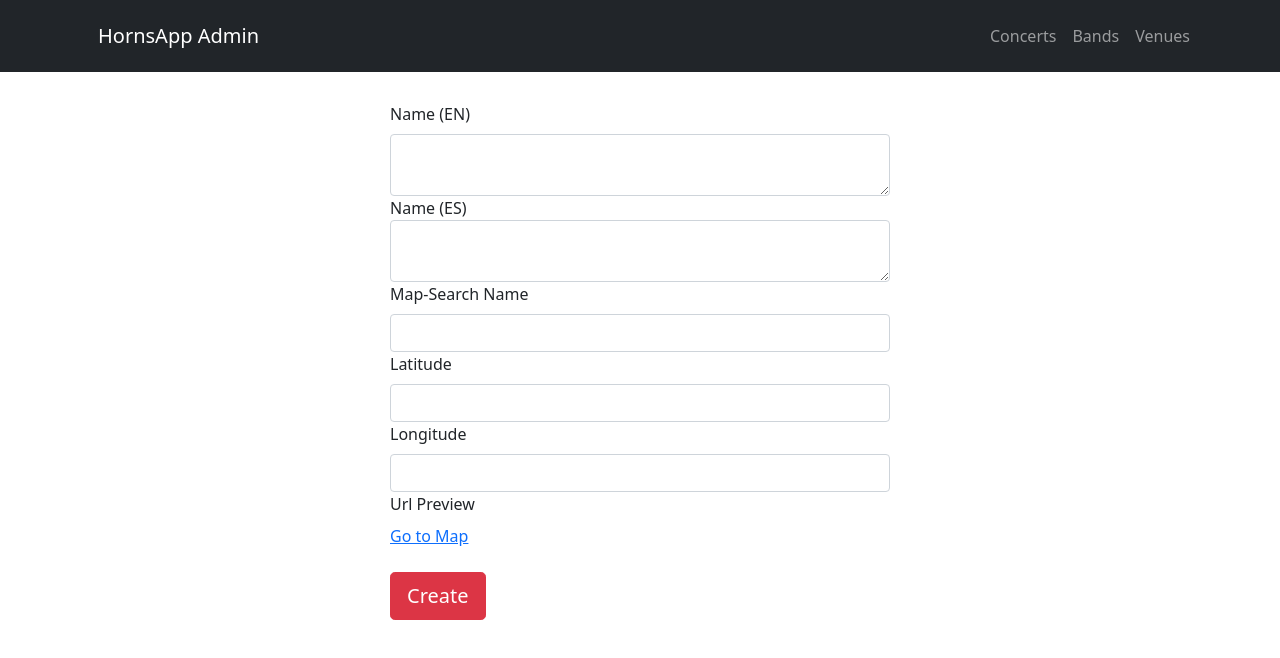
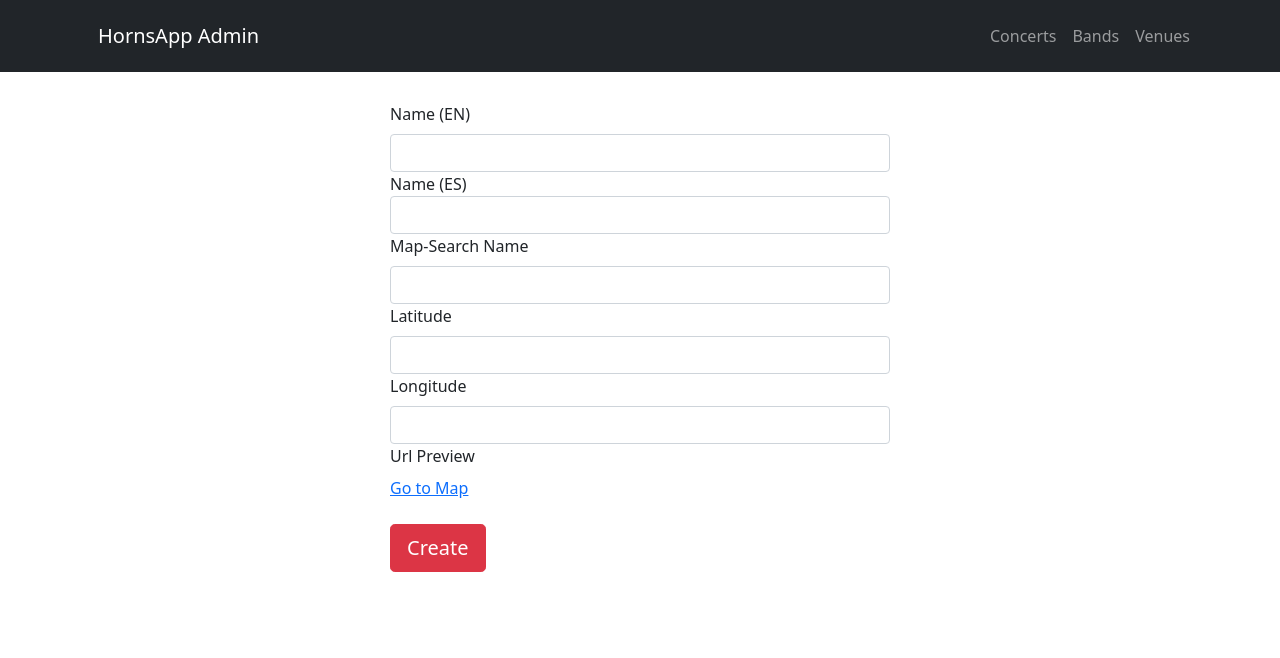
Before and after one commit to Yesferal/HornsApp-React, a React (Create React App) app: page /create-venue in a window 1280 px wide. Shown: the top 658 px of the page. Built offline with nearby package versions, Linux system fonts and the light colour scheme; no server answers.

Commit message:
Fix Venue form

```diff
--- a/src/presentation/components/venue/VenueForm.js
+++ b/src/presentation/components/venue/VenueForm.js
@@ -43,7 +43,6 @@ const VenueForm = (props) => {
                         <FormLabel for="name.en">Name (EN)</FormLabel>
                         <Field name="name.en"
                             type="text"
-                            as="textarea"
                             className="form-control" />
                         <ErrorMessage
                             name="name.en"
@@ -55,7 +54,6 @@ const VenueForm = (props) => {
                         <label htmlFor="name.es">Name (ES)</label>
                         <Field name="name.es"
                             type="text"
-                            as="textarea"
                             className="form-control" />
 
                         <ErrorMessage
```
